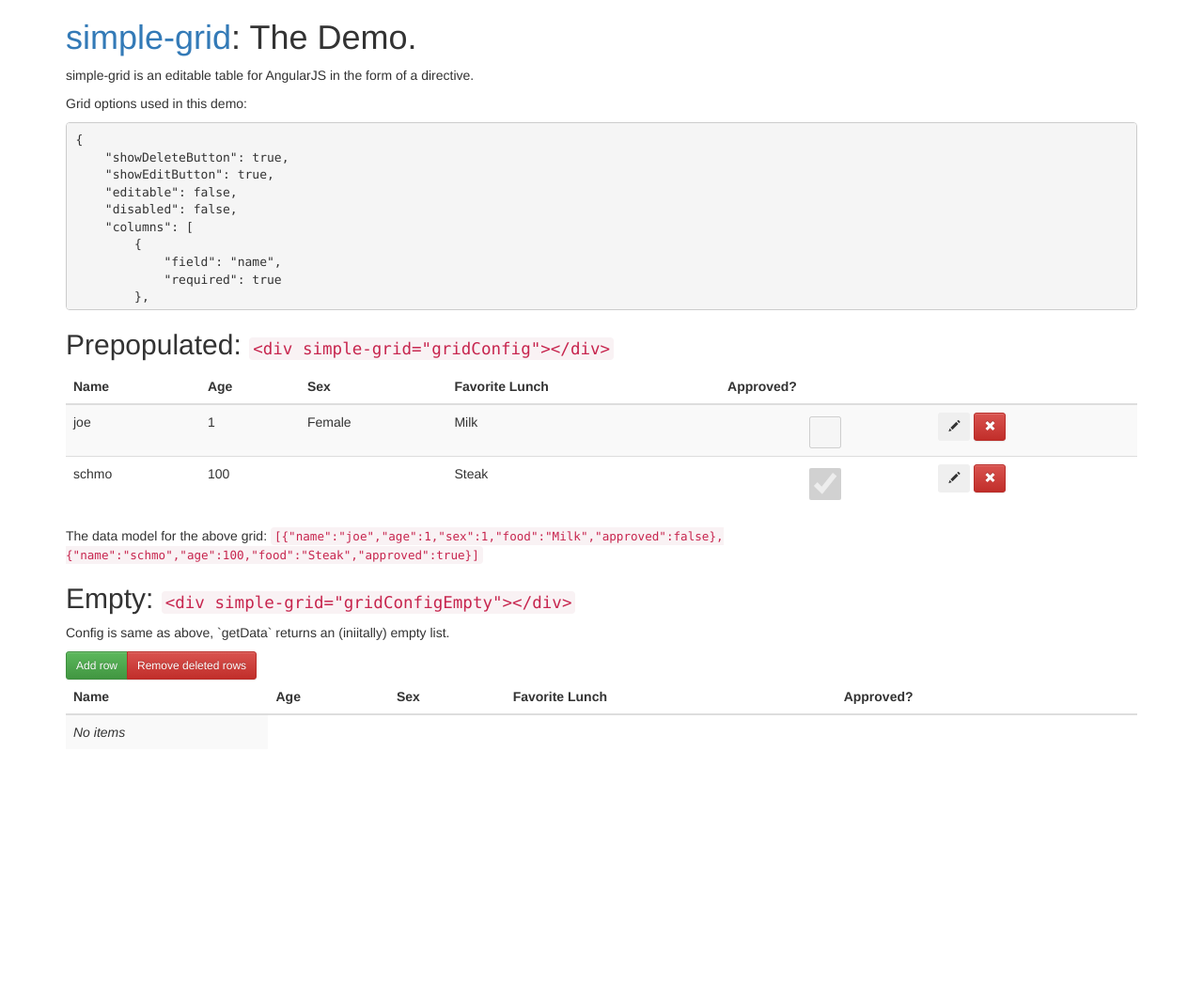
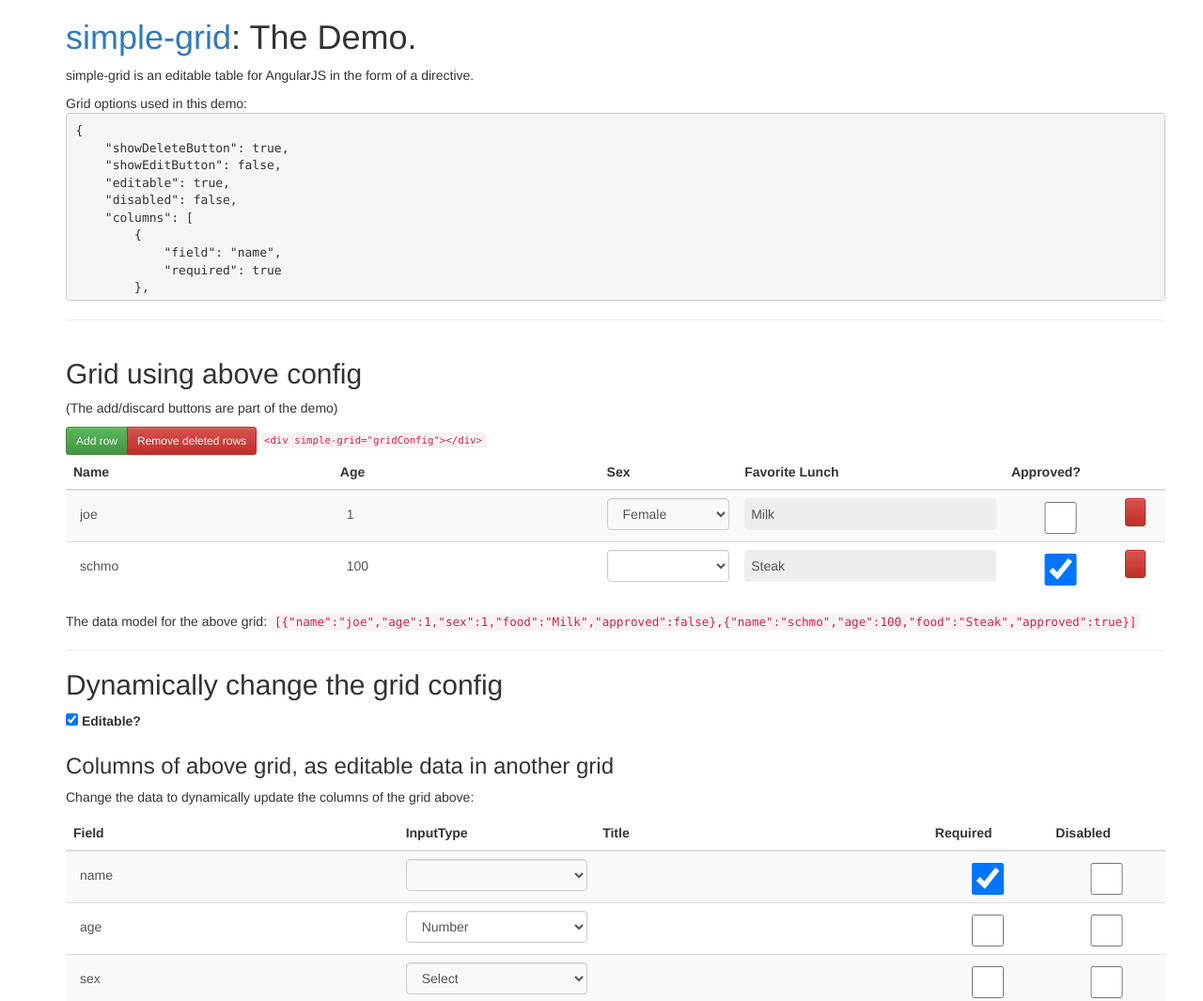
Before and after one commit to bdb-opensource/simple-grid, a website: page demo/index.html in a window 1280 px wide. Shown: the top 1065 px of the page at 94% size. Before the commit the page ends 817 px from the top, so only its background shows below. Drawn offline with nearby package versions, Linux system fonts and the light colour scheme.

Commit message:
Refactor template to separate editable/non-editable <td> and change the demo to show dynamic update of grid config

```diff
--- a/demo/app.js
+++ b/demo/app.js
@@ -8,12 +8,12 @@
             $scope.gridConfig = {
                 options: {
                     showDeleteButton: true,
-                    showEditButton: true,
+                    showEditButton: false,
                     editRequested: function (row) { console.log('edit request:', row); },
                     rowDeleted: function (row) { console.log('deleted:', row); },
                     cellFocused: function (row, column) { console.log('focused:', row, column); },
                     rowSelected: function (row) { console.log('selected:', row); },
-                    editable: false,
+                    editable: true,
                     disabled: false,
                     columns: [
                         {
@@ -46,6 +46,35 @@
                 getData: function () { return $scope.data; }
             };
 
+            $scope.metaGridConfig = {
+                options: {
+                    editable: true,
+                    columns: [
+                        {
+                            field: 'field',
+                            required: true
+                        },
+                        {
+                            field: 'inputType',
+                            inputType: 'select',
+                            options: ['text', 'number', 'select', 'checkbox']
+                        },
+                        {
+                            field: 'title'
+                        },
+                        {
+                            field: 'required',
+                            inputType: 'checkbox'
+                        },
+                        {
+                            field: 'disabled',
+                            inputType: 'checkbox'
+                        }
+                    ]
+                },
+                getData: function () { return $scope.gridConfig.options.columns; }
+            };
+
             $scope.data = [ { name: 'joe', age: 1, sex: 1, food: 'Milk', approved: false },
                             { name: 'schmo', age: 100, food: 'Steak', approved: true }
                           ];
--- a/demo/index.html
+++ b/demo/index.html
@@ -17,28 +17,41 @@
 
     <script type="text/ng-template" id="simple-grid.html" src="../src/simple-grid.html"></script>
 
-    <h1><a href="https://github.com/sinelaw/simple-grid">simple-grid</a>: The Demo.</h1>
+    <h1>
+        <a href="https://github.com/sinelaw/simple-grid">simple-grid</a>: The Demo.</h1>
     <p>simple-grid is an editable table for AngularJS in the form of a directive.</p>
-    <div ng-controller="MainCtrl">
-        <p>
+    <div ng-controller="MainCtrl" class="container">
+        <div class="row">
+
             Grid options used in this demo:
             <pre class="pre-scrollable" style="max-height: 200px">{{pretty(gridConfig.options)}}</pre>
-        </p>
 
-        <h2>Prepopulated: <small><code>&lt;div simple-grid="gridConfig"&gt;&lt;/div&gt;</code></small></h2>
+            <hr/>
+        </div>
 
-        <div simple-grid="gridConfig"></div>
-        <p>The data model for the above grid: <code>{{data}}</code></p>
+        <div class="row">
+            <h2>Grid using above config</h2>
+            <p>(The add/discard buttons are part of the demo)</p>
+            <div class="btn-group">
+                <button type="button" class="btn btn-sm btn-success" ng-click="gridConfig.getData().push({})">Add row</button>
+                <button type="button" class="btn btn-sm btn-danger" ng-click="filterDeleted(gridConfig.getData())">Remove deleted rows</button>
+            </div>
+            <small>
+                <code>&lt;div simple-grid="gridConfig"&gt;&lt;/div&gt;</code>
+            </small>
+            <div simple-grid="gridConfig"></div>
+            <p>The data model for the above grid:
+                <code>{{data}}</code>
+            </p>
 
-        <h2>Empty: <small><code>&lt;div simple-grid="gridConfigEmpty"&gt;&lt;/div&gt;</code></small></h2>
-    <p>Config is same as above, `getData` returns an (iniitally) empty list.</p>
+            <hr/>
+            <h2>Dynamically change the grid config</h2>
+            <input id="editable" type="checkbox" ng-model="gridConfig.options.editable"/> <label for="editable">Editable?</label>
 
-        <div class="btn-group">
-            <button type="button" class="btn btn-sm btn-success" ng-click="gridConfigEmpty.getData().push({})">Add row</button>
-            <button type="button" class="btn btn-sm btn-danger" ng-click="filterDeleted(gridConfigEmpty.getData())">Remove deleted rows</button>
+            <h3>Columns of above grid, as editable data in another grid</h3>
+            <p>Change the data to dynamically update the columns of the grid above:</p>
+            <div simple-grid="metaGridConfig"></div>
         </div>
-        <div simple-grid="gridConfigEmpty"></div>
-
     </div>
     <script src="https://ajax.googleapis.com/ajax/libs/angularjs/1.2.0/angular.min.js"></script>
     <script src="../src/simple-grid.js"></script>
--- a/src/simple-grid.html
+++ b/src/simple-grid.html
@@ -15,11 +15,20 @@
         id="{{formName($index)}}"
         ng-class="{deleted: row.$deleted, selected: selectedRow===row}">
 
-        <td ng-repeat="column in simpleGrid.options.columns" class="sg-data-cell"  ng-switch="column.inputType">
-            <span ng-if="!simpleGrid.options.editable && (column.inputType !== 'checkbox')">
+        <td ng-if="!simpleGrid.options.editable" ng-repeat="column in simpleGrid.options.columns"  class="sg-data-cell">
+            <span ng-if="column.inputType !== 'checkbox'">
                 {{getCellText(row, column)}}
             </span>
-            <input ng-if="(column.inputType === 'checkbox') || (simpleGrid.options.editable && (column.inputType !== 'select'))"
+            <!-- non-editable checkbox -->
+            <input ng-if="column.inputType === 'checkbox'"
+                   type="checkbox"
+                   ng-checked="row[column.field]"
+                   disabled="disabled"
+                   />
+        </td>
+
+        <td ng-if="simpleGrid.options.editable" ng-repeat="column in simpleGrid.options.columns" class="sg-data-cell">
+            <input ng-if="column.inputType !== 'select'"
                    class="form-control sg-column-{{$index}}"
                    type="{{ column.inputType || 'text' }}"
                    ng-model="row[column.field]"
@@ -31,15 +40,14 @@
                    ng-disabled="!simpleGrid.options.editable"
                     />
 
-            <select ng-if="simpleGrid.options.editable && (column.inputType === 'select')"
+            <select ng-if="column.inputType === 'select'"
                     class="form-control sg-column-{{$index}}"
                     ng-model="row[column.field]"
                     ng-required="column.required"
                     ng-focus="cellFocused(row, column)"
                     ng-keydown="keydown($event, $parent.$parent.$index, $index)"
                     ng-readonly="column.disabled || row.$deleted || simpleGrid.options.disabled"
-                    ng-options="option.value as option.title for option in column.options"/>
-
+                    ng-options="option.value as option.title for option in getOptions(column.options)"/>
         </td>
 
         <td ng-if="simpleGrid.options.showDeleteButton || simpleGrid.options.showEditButton" class="sg-actions-cell">
--- a/src/simple-grid.js
+++ b/src/simple-grid.js
@@ -11,6 +11,11 @@
                 },
 
                 link: function (scope, elem, attrs) {
+                    function initialize() {
+                        scope.gridNum = gridNum;
+                        gridNum += 1;
+                    }
+
                     scope.capitalize = function (str) {
                         if (!str) {
                             return str;
@@ -19,7 +24,7 @@
                     };
 
                     scope.toggleDeleted = function (row) {
-                        row.$deleted = !row.$deleted;
+                        row.$deleted = !(row.$deleted || false);
                         if (row.$deleted && scope.simpleGrid.options && scope.simpleGrid.options.rowDeleted) {
                             scope.simpleGrid.options.rowDeleted(row);
                         }
@@ -41,20 +46,18 @@
                         switch (event.keyCode) {
                         case 40: //down
                             elem = document.getElementById(scope.formName(rowIndex + 1));
-                            event.preventDefault();
                             break;
                         case 38: //up
                             elem = document.getElementById(scope.formName(rowIndex - 1));
-                            event.preventDefault();
                             break;
                         }
-                        if (elem) {
-                            elems = elem.getElementsByClassName('sg-column-' + colIndex);
-                            if (elems.length) {
-                                $timeout(function () {
-                                    elems[0].focus();
-                                });
-                            }
+                        if (!elem) {
+                            return;
+                        }
+                        event.preventDefault();
+                        elems = elem.getElementsByClassName('sg-column-' + colIndex, angular.element(elem));
+                        if (elems.length) {
+                            $timeout(function () { elems[0].focus(); });
                         }
                     };
 
@@ -67,6 +70,8 @@
                     };
 
                     scope.getOptionTitleByValue = function (options, value) {
+                        // TODO: Highly ineffecient.
+                        // TODO: Array.prototype.filter is not compatible with older browsers
                         var filteredOptions = options.filter(function (option) {
                             return option.value === value;
                         });
@@ -86,18 +91,24 @@
 
                     scope.cellFocused = function (row, column) {
                         scope.selectRow(row);
-                        if (column) {
+                        if (column && scope.simpleGrid.options.cellFocused) {
                             scope.simpleGrid.options.cellFocused(row, column);
                         }
+                    };
+
+                    scope.getOptions = function (options) {
+                        if (options.length && angular.isString(options[0])) {
+                            // TODO: Not compatible with old browsers
+                            return options.map(function (val) { return { value: val, title: scope.capitalize(val) }; });
+                        }
+                        return options;
                     };
 
                     scope.formName = function (rowIndex) {
                         return 'simpleGrid' + scope.gridNum.toString() + 'Row' + rowIndex.toString();
                     };
 
-                    scope.gridNum = gridNum;
-                    gridNum += 1;
-
+                    initialize();
                 },
 
                 templateUrl: function (tElement, tAttrs) {
```
